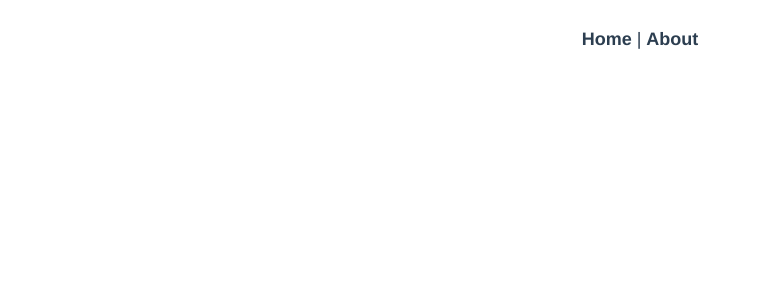
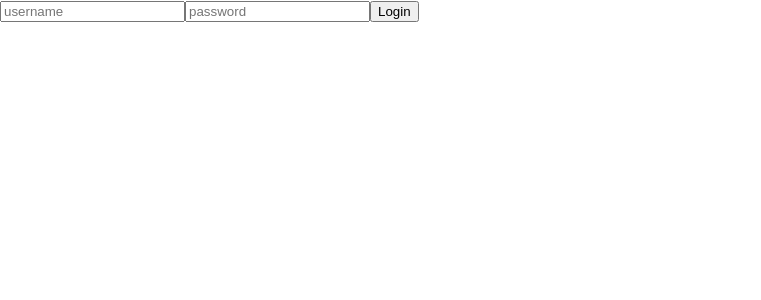
Before and after one commit to ammio/server, a Vue app in the folder client/: page /login in a window 1280 px wide. Before the commit this address had no page. Shown: the top 300 px of the page, without its empty margins (0-761 px from the left). Built offline with nearby package versions, Linux system fonts and the light colour scheme.

Commit message:
basic login and logout auth

```diff
--- a/client/src/App.vue
+++ b/client/src/App.vue
@@ -1,30 +1,13 @@
 <template>
-  <div id="nav">
-    <router-link to="/">Home</router-link> |
-    <router-link to="/about">About</router-link>
-  </div>
   <router-view/>
 </template>
 
-<style lang="scss">
-#app {
-  font-family: Avenir, Helvetica, Arial, sans-serif;
-  -webkit-font-smoothing: antialiased;
-  -moz-osx-font-smoothing: grayscale;
-  text-align: center;
-  color: #2c3e50;
-}
-
-#nav {
-  padding: 30px;
-
-  a {
-    font-weight: bold;
-    color: #2c3e50;
-
-    &.router-link-exact-active {
-      color: #42b983;
-    }
-  }
-}
+<style lang="sass">
+body
+  margin: 60px auto
+  max-width: 1200px
+  @media screen and (max-width: 1300px)
+    margin: 60px
+  @media screen and (max-width: 700px)
+    margin: 20px
 </style>
--- /dev/null
+++ b/client/src/components/header.vue
@@ -0,0 +1,24 @@
+<template>
+  <header>
+    <h2>ammio</h2>
+    <button @click='logout'>logout</button>
+  </header>
+</template>
+
+<script>
+import { logout } from '../modules/authentication'
+
+export default {
+  methods: {
+    logout () {
+      if (logout()) this.$router.push('/login')
+    }
+  }
+}
+</script>
+
+<style lang="sass" scoped>
+header
+  display: grid
+  grid-template-columns: 1fr auto
+</style>
--- /dev/null
+++ b/client/src/modules/authentication.js
@@ -0,0 +1,24 @@
+'use strict'
+
+export async function login (username, password) {
+  const response = await fetch('/api/authentication', { method: 'POST', headers: { 'Content-Type': 'application/json' }, body: JSON.stringify({ username: username, password: password }) })
+  const login = await response.json()
+  console.log(login)
+  if (login.authentication) {
+    localStorage.setItem('authentication', login.authentication)
+    localStorage.setItem('token', login.token)
+    localStorage.setItem('user', JSON.stringify(login.user))
+    localStorage.setItem('admin', login.admin)
+    return true
+  } else {
+    return false
+  }
+}
+
+export async function logout () {
+  localStorage.removeItem('authentication')
+  localStorage.removeItem('token')
+  localStorage.removeItem('user')
+  localStorage.removeItem('admin')
+  return true
+}
--- a/client/src/router/index.js
+++ b/client/src/router/index.js
@@ -1,20 +1,22 @@
 import { createRouter, createWebHistory } from 'vue-router'
-import Home from '../views/Home.vue'
+import dashboard from '../views/dashboard'
+import login from '../views/login'
 
 const routes = [
   {
     path: '/',
-    name: 'Home',
-    component: Home
+    name: 'dashboard',
+    component: dashboard,
+    meta: {
+      private: true
+    }
   },
   {
-    path: '/about',
-    name: 'About',
-    // route level code-splitting
-    // this generates a separate chunk (about.[hash].js) for this route
-    // which is lazy-loaded when the route is visited.
-    component: function () {
-      return import(/* webpackChunkName: "about" */ '../views/About.vue')
+    path: '/login',
+    name: 'login',
+    component: login,
+    meta: {
+      private: false
     }
   }
 ]
@@ -24,4 +26,10 @@ const router = createRouter({
   routes
 })
 
+router.beforeEach((to, from, next) => {
+  if (to.matched.some(route => route.meta.private) && (localStorage.getItem('authenticated') === null && localStorage.getItem('token') === null)) next({ path: '/login', params: { nextURL: to.fullPath } })
+  else if (to.matched.some(route => !route.meta.private) && (localStorage.getItem('authenticated') === true || localStorage.getItem('token') !== null)) next({ path: '/', params: { nextURL: to.fullPath } })
+  else next()
+})
+
 export default router
--- a/client/src/views/About.vue
+++ /dev/null
@@ -1,5 +0,0 @@
-<template>
-  <div class="about">
-    <h1>This is an about page</h1>
-  </div>
-</template>
--- a/client/src/views/Home.vue
+++ /dev/null
@@ -1,12 +0,0 @@
-<template>
-  <div class="home">
-  </div>
-</template>
-
-<script>
-export default {
-  name: 'Home',
-  components: {
-  }
-}
-</script>
--- /dev/null
+++ b/client/src/views/dashboard.vue
@@ -0,0 +1,17 @@
+<template>
+  <div class="dashboard">
+    <Header/>
+    <h1>Dashbaord</h1>
+  </div>
+</template>
+
+<script>
+import Header from '../components/header'
+
+export default {
+  name: 'Dashbaord',
+  components: {
+    Header
+  }
+}
+</script>
--- /dev/null
+++ b/client/src/views/login.vue
@@ -0,0 +1,29 @@
+<template>
+  <div class="login">
+    <form @submit.prevent='onSubmit'>
+      <input type='text' placeholder='username' required v-model='username'/>
+      <input type='password' placeholder='password' required v-model='password'/>
+      <button type='summit' @click='submit'>Login</button>
+    </form>
+  </div>
+</template>
+
+<script>
+import { login } from '../modules/authentication'
+
+export default {
+  name: 'Login',
+  components: {
+  },
+  data () {
+    return { username: '', password: '' }
+  },
+  methods: {
+    async submit (e) {
+      e.preventDefault()
+      if (await login(this.username, this.password)) this.$router.push('/')
+      return false
+    }
+  }
+}
+</script>
--- a/client/vue.config.js
+++ b/client/vue.config.js
@@ -1,3 +1,12 @@
 module.exports = {
-  lintOnSave: true
+  lintOnSave: true,
+  devServer: {
+    proxy: {
+      '^/api': {
+        target: 'http://localhost:3000/',
+        ws: true,
+        changeOrigin: true
+      }
+    }
+  }
 }
```
Also changed, not shown: 1 other file (tests, documents, lock files or other folders).
